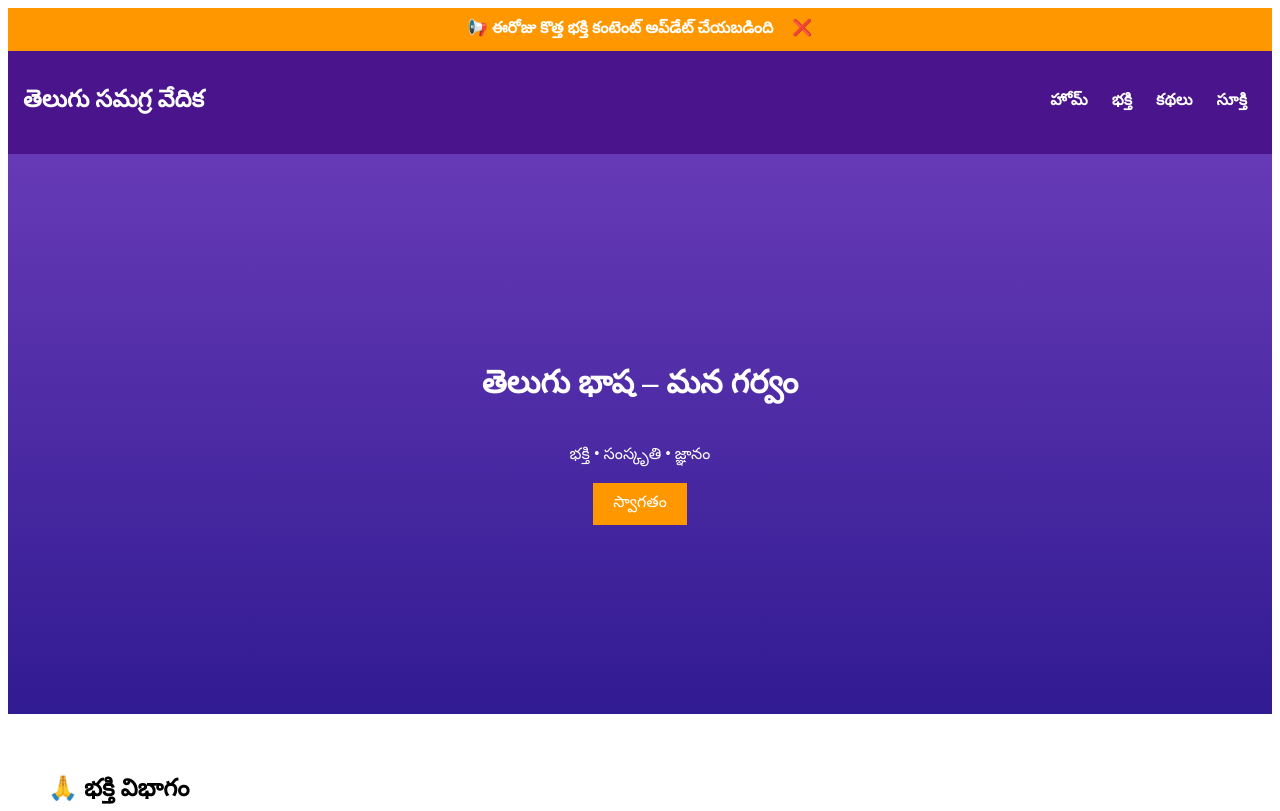
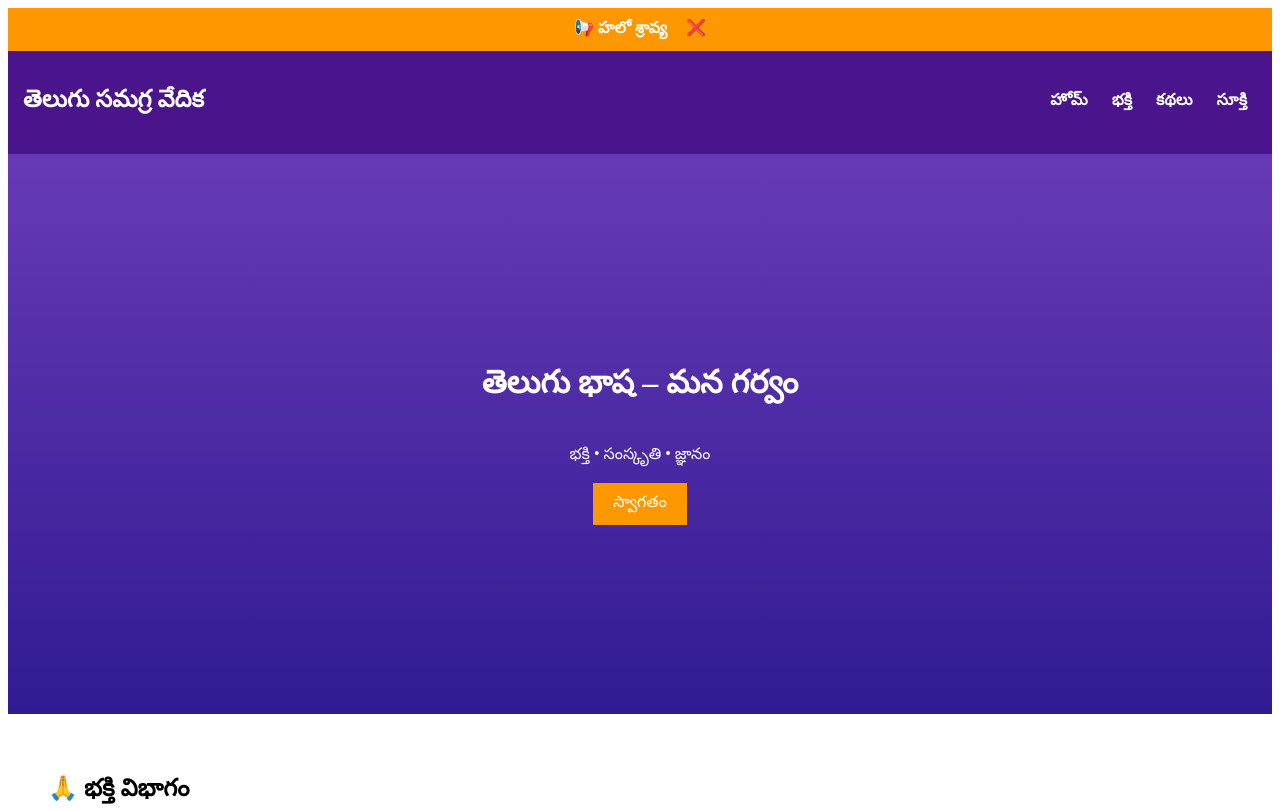
Before and after one commit to KRIDAMODAR/telugu-portal, a plain HTML site: page index.html in a window 1280 px wide. Shown: the top 811 px of the page. Drawn offline with Linux system fonts and the light colour scheme.

Commit message:
Update notification message in index.html

```diff
--- a/index.html
+++ b/index.html
@@ -1,7 +1,7 @@
 <!DOCTYPE html>
 </header>
 <div class="notification" id="notify">
-  📢 ఈరోజు కొత్త భక్తి కంటెంట్ అప్‌డేట్ చేయబడింది
+  📢 హలో శ్రావ్య
   <span onclick="closeNotify()">❌</span>
 </div>
 <html lang="te">
```
